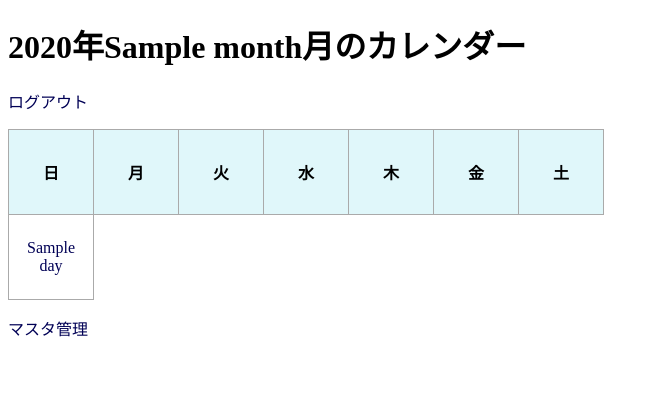
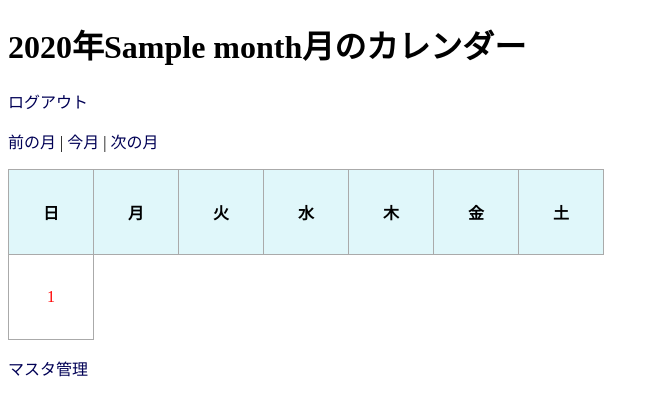
Before and after one commit to johmpei/clinic.app, a Flask app: template templates/index.html in a window 1280 px wide. Shown: the top 416 px of the page, without its empty margins (0-659 px from the left). Run offline with Flask 3, Linux system fonts and the light colour scheme; the template is opened without the code that fills it: most values are stand-ins (such as "Sample title", 1, 10 or a date in 2020).

Commit message:
カレンダー変更

```diff
--- a/app.py
+++ b/app.py
@@ -1,14 +1,24 @@
-
-from flask import Flask, render_template, request, redirect, url_for, session, flash # flashを追加
+from flask import Flask, render_template, request, redirect, url_for, session, flash
 import calendar, sqlite3
-from datetime import date
-from werkzeug.security import generate_password_hash, check_password_hash # パスワードハッシュ化用
+from datetime import date, timedelta # ★ここを確認・追加★
+from werkzeug.security import generate_password_hash, check_password_hash
 import functools
-
+import holidays # ★ここを追加★
 
 app = Flask(__name__)
-app.secret_key = 'your_secret_key_here' # セッション管理のためのシークレットキー。本番環境ではランダムな強い文字列を設定
+app.secret_key = 'your_secret_key_here'
 
+# 各ルートの保護 (login_required デコレータの定義をここに移動)
+def login_required(f):
+    @functools.wraps(f)
+    def decorated_function(*args, **kwargs):
+        if 'user_id' not in session:
+            flash('ログインが必要です', 'warning')
+            return redirect(url_for('login'))
+        return f(*args, **kwargs)
+    return decorated_function
+
+# ★ここから追加・確認してください★
 @app.route('/login', methods=['GET', 'POST'])
 def login():
     if request.method == 'POST':
@@ -21,7 +31,7 @@
         user = cursor.fetchone()
         conn.close()
 
-        if user and check_password_hash(user[1], password): # パスワードの検証
+        if user and check_password_hash(user[1], password):
             session['user_id'] = user[0]
             session['clinic_id'] = user[2]
             flash('ログインしました！', 'success')
@@ -37,70 +47,80 @@
     flash('ログアウトしました', 'info')
     return redirect(url_for('login'))
 
-# 各ルートの保護
-def login_required(f):
-    @functools.wraps(f) # デコレータを使う場合は functools をインポート
-    def decorated_function(*args, **kwargs):
-        if 'user_id' not in session:
-            flash('ログインが必要です', 'warning')
-            return redirect(url_for('login'))
-        return f(*args, **kwargs)
-    return decorated_function
-
-# 例: index ルートに適用
-# from functools import wraps
-# @app.route('/')
-# @login_required
-# def index():
-#     # ...
-#     pass
-
-# ... (他のルートにも適用) ...
-
-# ユーザー登録ルート (テスト用、本番では管理画面に)
 @app.route('/register', methods=['GET', 'POST'])
 def register():
     if request.method == 'POST':
         username = request.form['username']
         password = request.form['password']
-        clinic_id = request.form['clinic_id'] # どのクリニックに紐づけるか
+        clinic_name = request.form['clinic_name']
+
         hashed_password = generate_password_hash(password, method='pbkdf2:sha256')
 
         conn = sqlite3.connect('daily_report.db')
         cursor = conn.cursor()
         try:
+            # クリニックを登録
+            cursor.execute("INSERT INTO clinics (name) VALUES (?)", (clinic_name,))
+            clinic_id = cursor.lastrowid
+
+            # ユーザーを登録 (clinic_idと紐付け)
             cursor.execute("INSERT INTO users (username, password_hash, clinic_id) VALUES (?, ?, ?)",
                            (username, hashed_password, clinic_id))
             conn.commit()
-            flash('ユーザー登録が完了しました！', 'success')
+            flash('アカウントが作成されました！ログインしてください。', 'success')
             return redirect(url_for('login'))
         except sqlite3.IntegrityError:
-            flash('そのユーザー名は既に使われています。', 'danger')
+            conn.rollback()
+            flash('そのユーザー名は既に存在します。', 'danger')
+        except Exception as e:
+            conn.rollback()
+            flash(f'登録中にエラーが発生しました: {e}', 'danger')
         finally:
             conn.close()
-
-    # 登録時に選択できるようにクリニックの一覧も渡す
-    conn = sqlite3.connect('daily_report.db')
-    cursor = conn.cursor()
-    cursor.execute("SELECT id, name FROM clinics")
-    clinics = cursor.fetchall()
-    conn.close()
-    return render_template('register.html', clinics=clinics)
+    return render_template('register.html')
+# ★ここまで追加・確認してください★
 
 
 @app.route('/')
-@login_required # ログイン必須に
-def index():
+@app.route('/<int:year>/<int:month>') # /YYYY/MM の形式のURLも受け入れる
+@login_required
+def index(year=None, month=None): # URLからyearとmonthを受け取る（デフォルトはNone）
     today = date.today()
-    year, month = today.year, today.month
-    cal = calendar.Calendar(firstweekday=6)
+
+    # URLにyearやmonthが指定されていない場合、または不正な値の場合、今日の日付をデフォルトとする
+    if year is None or not isinstance(year, int):
+        year = today.year
+    if month is None or not isinstance(month, int) or not (1 <= month <= 12):
+        month = today.month
+
+    # 月の移動ロジックを修正: 日数ではなく月を直接計算
+    # 次の月を計算
+    if month == 12:
+        next_month = 1
+        next_year = year + 1
+    else:
+        next_month = month + 1
+        next_year = year
+
+    # 前の月を計算
+    if month == 1:
+        prev_month = 12
+        prev_year = year - 1
+    else:
+        prev_month = month - 1
+        prev_year = year
+
+    # カレンダーのデータ準備
+    cal = calendar.Calendar(firstweekday=6) # 週の始まりを日曜日に設定 (0=月曜, 6=日曜)
     month_days = cal.monthdayscalendar(year, month)
-    clinic_id = session.get('clinic_id') # セッションからクリニックIDを取得
+    clinic_id = session.get('clinic_id') # 現在ログインしているクリニックのIDを取得
 
+    # 日報サマリーの取得
     daily_summaries = {}
     conn = sqlite3.connect('daily_report.db')
     cursor = conn.cursor()
-    # 月全体のサマリーデータを効率的に取得
+
+    # 特定の年月の売上と患者数を集計
     cursor.execute("""
         SELECT
             strftime('%d', DR.date) as day,
@@ -110,7 +130,7 @@
         LEFT JOIN shifts S ON DR.id = S.daily_report_id
         WHERE DR.clinic_id = ? AND strftime('%Y', DR.date) = ? AND strftime('%m', DR.date) = ?
         GROUP BY DR.date
-    """, (clinic_id, str(year), f"{month:02d}"))
+    """, (clinic_id, str(year), f"{month:02d}")) # 月を2桁のゼロ埋め文字列にフォーマット
 
     for row in cursor.fetchall():
         day_str, total_patients, total_sales = row
@@ -120,17 +140,29 @@
         }
     conn.close()
 
+    # 日本の祝日を取得
+    jp_holidays = holidays.Japan()
+
+    # テンプレートをレンダリングして表示
     return render_template(
         'index.html',
         year=year,
         month=month,
         month_days=month_days,
-        daily_summaries=daily_summaries
+        daily_summaries=daily_summaries,
+        prev_year=prev_year,
+        prev_month=prev_month,
+        next_year=next_year,
+        next_month=next_month,
+        jp_holidays=jp_holidays,
+        date_class=date # datetime.dateオブジェクトをテンプレートで使えるように渡す
     )
+# ★ここまでdef index():関数の新しい内容に置き換えてください★
+
 
 
 @app.route('/report/<int:year>/<int:month>/<int:day>', methods=['GET', 'POST'])
-@login_required
+@login_required # login_required デコレータを追加
 def daily_report(year, month, day):
     report_date = f"{year:04d}-{month:02d}-{day:02d}"
     clinic_id = session.get('clinic_id')
@@ -148,7 +180,7 @@
     procedures_master = cursor.fetchall()
 
     cursor.execute("SELECT id, name FROM doctors WHERE clinic_id=?", (clinic_id,))
-    doctors_master = cursor.fetchall() # ここを all_doctors とかにしても良い
+    doctors_master = cursor.fetchall()
 
     # まず既存の日報データを取得
     cursor.execute(
@@ -160,7 +192,7 @@
     total_points = result[1] if result else 0
     total_sales = result[2] if result else 0
 
-    # shiftsデータも取得 (変更なし)
+    # shiftsデータも取得
     shifts = {}
     if daily_report_id:
         cursor.execute(
@@ -179,7 +211,7 @@
         if period not in shifts:
             shifts[period] = {'new_patients': 0, 'returning_patients': 0, 'total_patients': 0}
 
-    # procedures_recordsデータを取得 (変更なし)
+    # procedures_recordsデータを取得
     procedures_records = {}
     if daily_report_id:
         cursor.execute(
@@ -192,6 +224,7 @@
             if procedure_id not in procedures_records:
                 procedures_records[procedure_id] = {}
             procedures_records[procedure_id][time_period] = count
+
     for proc_id, _ in procedures_master:
         if proc_id not in procedures_records:
             procedures_records[proc_id] = {}
@@ -200,8 +233,7 @@
                 procedures_records[proc_id][period] = 0
 
     # daily_doctor_shiftsデータを取得
-    # ここは、保存されている doctor_id のリストとして取得します
-    daily_doctors = {'AM': [], 'PM': [], '夜間': []} # 初期化
+    daily_doctors = {'AM': [], 'PM': [], '夜間': []}
     if daily_report_id:
         cursor.execute(
             "SELECT doctor_id, time_period FROM daily_doctor_shifts WHERE daily_report_id=?",
@@ -209,15 +241,17 @@
         )
         doctor_shifts_data = cursor.fetchall()
         for doctor_id, time_period in doctor_shifts_data:
-            if time_period in daily_doctors: # 念のため存在チェック
+            if time_period in daily_doctors:
                 daily_doctors[time_period].append(doctor_id)
+    for period in ['AM', 'PM', '夜間']:
+        if period not in daily_doctors:
+            daily_doctors[period] = []
 
     # POSTなら保存処理
     if request.method == 'POST':
         total_points = request.form.get('total_points', 0)
         total_sales = request.form.get('total_sales', 0)
 
-        # daily_reportsを保存・取得 (変更なし)
         if result:
             cursor.execute(
                 "UPDATE daily_reports SET total_points=?, total_sales=? WHERE clinic_id=? AND date=?",
@@ -231,7 +265,6 @@
             )
             daily_report_id = cursor.lastrowid
 
-        # shiftsテーブルの保存 (変更なし)
         for period in ['AM', 'PM']:
             new_patients = request.form.get(f'new_{period}', 0)
             returning_patients = request.form.get(f'return_{period}', 0)
@@ -253,7 +286,6 @@
                     (daily_report_id, period, new_patients, returning_patients, total_patients)
                 )
 
-        # 処置の保存 (変更なし)
         for procedure_id, _ in procedures_master:
             for period in ['AM', 'PM']:
                 count = request.form.get(f'procedure_{procedure_id}_{period}', 0)
@@ -274,12 +306,9 @@
                         (daily_report_id, procedure_id, period, count)
                     )
 
-        # daily_doctor_shiftsの保存 (ここを変更)
         cursor.execute("DELETE FROM daily_doctor_shifts WHERE daily_report_id=?", (daily_report_id,))
         for period in ['AM', 'PM']:
-            # name="doctors_{{ period }}[]" なので、getlistで受け取る
-            selected_doctors = request.form.getlist(f'doctors_{period}[]')
-            # 空の選択肢が送られてくることがあるので、フィルタリング
+            selected_doctors = request.form.getlist(f'doctors_{period}[]') # ここを 'doctors_{period}[]' に変更
             selected_doctors = [int(doc_id) for doc_id in selected_doctors if doc_id.strip() != '']
 
             for doctor_id in selected_doctors:
@@ -291,8 +320,7 @@
         conn.commit()
         message = "保存しました！"
 
-        # 保存直後のデータを再取得して反映する (これは既存ロジックなので変更なしでOK)
-        # ただし、daily_doctors の再取得ロジックは上記のGETリクエスト時のものと同じにする
+        # 保存直後のデータを再取得して反映する
         cursor.execute(
             "SELECT total_points, total_sales FROM daily_reports WHERE clinic_id=? AND date=?",
             (clinic_id, report_date)
@@ -337,8 +365,7 @@
                 if period not in procedures_records[proc_id]:
                     procedures_records[proc_id][period] = 0
 
-        # daily_doctor_shiftsデータの再取得 (ここも変更)
-        daily_doctors = {'AM': [], 'PM': [], '夜間': []} # 初期化
+        daily_doctors = {'AM': [], 'PM': [], '夜間': []}
         cursor.execute(
             "SELECT doctor_id, time_period FROM daily_doctor_shifts WHERE daily_report_id=?",
             (daily_report_id,)
@@ -347,10 +374,15 @@
         for doctor_id, time_period in doctor_shifts_data_after_save:
             if time_period in daily_doctors:
                 daily_doctors[time_period].append(doctor_id)
+        for period in ['AM', 'PM', '夜間']:
+            if period not in daily_doctors:
+                daily_doctors[period] = []
 
     conn.close()
 
-    # テンプレートに渡す
+    # 'daily_report.html' に date オブジェクトを渡す
+    selected_date_obj = date(year, month, day)
+
     return render_template(
         'daily_report.html',
         year=year, month=month, day=day,
@@ -358,14 +390,14 @@
         shifts=shifts,
         procedures=procedures_master,
         procedures_records=procedures_records,
-        doctors=doctors_master,        # ドクターマスタ
-        daily_doctors=daily_doctors,  # 選択されたドクター
-        message=message
+        doctors=doctors_master,
+        daily_doctors=daily_doctors,
+        message=message,
+        date=selected_date_obj # この行は元々正しいため変更なし
     )
 
 
-
-#日報データ削除
+#日報データ削除 (変更なし)
 @app.route('/delete_report/<int:year>/<int:month>/<int:day>', methods=['POST'])
 @login_required
 def delete_report(year, month, day):
@@ -381,7 +413,6 @@
 
         if daily_report_id:
             daily_report_id = daily_report_id[0]
-            # 関連するデータを削除
             cursor.execute("DELETE FROM shifts WHERE daily_report_id=?", (daily_report_id,))
             cursor.execute("DELETE FROM procedure_records WHERE daily_report_id=?", (daily_report_id,))
             cursor.execute("DELETE FROM daily_doctor_shifts WHERE daily_report_id=?", (daily_report_id,))
@@ -398,7 +429,7 @@
 
     return redirect(url_for('index'))
 
-#医者とかの登録
+#医者とかの登録 (変更なし)
 @app.route('/manage_masters', methods=['GET', 'POST'])
 @login_required
 def manage_masters():
@@ -408,7 +439,6 @@
     message = None
 
     if request.method == 'POST':
-        # ドクターの追加/削除
         if 'add_doctor_name' in request.form:
             doctor_name = request.form['add_doctor_name']
             try:
@@ -423,7 +453,6 @@
             conn.commit()
             message = "ドクターを削除しました。"
 
-        # 処置の追加/削除（同様に実装）
         elif 'add_procedure_name' in request.form:
             procedure_name = request.form['add_procedure_name']
             try:
@@ -438,9 +467,6 @@
             conn.commit()
             message = "処置を削除しました。"
 
-        # TODO: 編集機能も追加する
-
-    # 現在のドクターと処置マスタを取得
     cursor.execute("SELECT id, name FROM doctors WHERE clinic_id=?", (clinic_id,))
     doctors = cursor.fetchall()
     cursor.execute("SELECT id, name FROM procedures WHERE clinic_id=?", (clinic_id,))
@@ -449,10 +475,5 @@
     conn.close()
     return render_template('manage_masters.html', doctors=doctors, procedures=procedures, message=message)
 
-# index.html などに管理画面へのリンクを追加:
-# <p><a href="{{ url_for('manage_masters') }}">マスタ管理</a></p>
-
-
-
 if __name__ == '__main__':
     app.run(debug=True)
--- a/templates/index.html
+++ b/templates/index.html
@@ -10,38 +10,55 @@
         a { text-decoration: none; color: #005; }
         a:hover { text-decoration: underline; color: #1976d2; }
         .summary-info { font-size: 0.8em; color: #555; }
+
+        /* 土日祝日のスタイルを、<td>内の<a>に適用するように修正 */
+        .saturday a { color: blue; }
+        .sunday a, .holiday a { color: red; }
     </style>
 </head>
 <body>
     <h1>{{ year }}年{{ month }}月のカレンダー</h1>
     <p><a href="{{ url_for('logout') }}">ログアウト</a></p>
+
+<p>
+    <a href="{{ url_for('index', year=prev_year, month=prev_month) }}">前の月</a> |
+    <a href="{{ url_for('index') }}">今月</a> |
+    <a href="{{ url_for('index', year=next_year, month=next_month) }}">次の月</a>
+</p>
+
     <table>
         <tr>
             <th>日</th><th>月</th><th>火</th><th>水</th><th>木</th><th>金</th><th>土</th>
         </tr>
         {% for week in month_days %}
         <tr>
-            {% for day in week %}
-                <td>
-                    {% if day != 0 %}
-                        <a href="{{ url_for('daily_report', year=year, month=month, day=day) }}">
-                            {{ day }}
-                            {% if daily_summaries[day] %}
+            {% for day_num in week %}
+                {% if day_num != 0 %}
+                    {% set current_date = date_class(year, month, day_num) %}
+                    <td class="
+                        {% if loop.index0 == 0 or current_date in jp_holidays %}
+                            sunday holiday
+                        {% elif loop.index0 == 6 %}
+                            saturday
+                        {% endif %}
+                    ">
+                        <a href="{{ url_for('daily_report', year=year, month=month, day=day_num) }}">
+                            {{ day_num }}
+                            {% if daily_summaries[day_num] %}
                                 <div class="summary-info">
-                                    患者数: {{ daily_summaries[day].total_patients }}<br>
-                                    売上: {{ daily_summaries[day].total_sales }}
+                                    患者数: {{ daily_summaries[day_num].total_patients }}<br>
+                                    売上: {{ daily_summaries[day_num].total_sales }}
                                 </div>
                             {% endif %}
                         </a>
-                    {% endif %}
-                </td>
+                    </td>
+                {% else %}
+                    <td></td>
+                {% endif %}
             {% endfor %}
         </tr>
         {% endfor %}
     </table>
 <p><a href="{{ url_for('manage_masters') }}">マスタ管理</a></p>
-
-
-
 </body>
 </html>
```
Also changed, not shown: templates/daily_report.html (+19 -8 lines).
